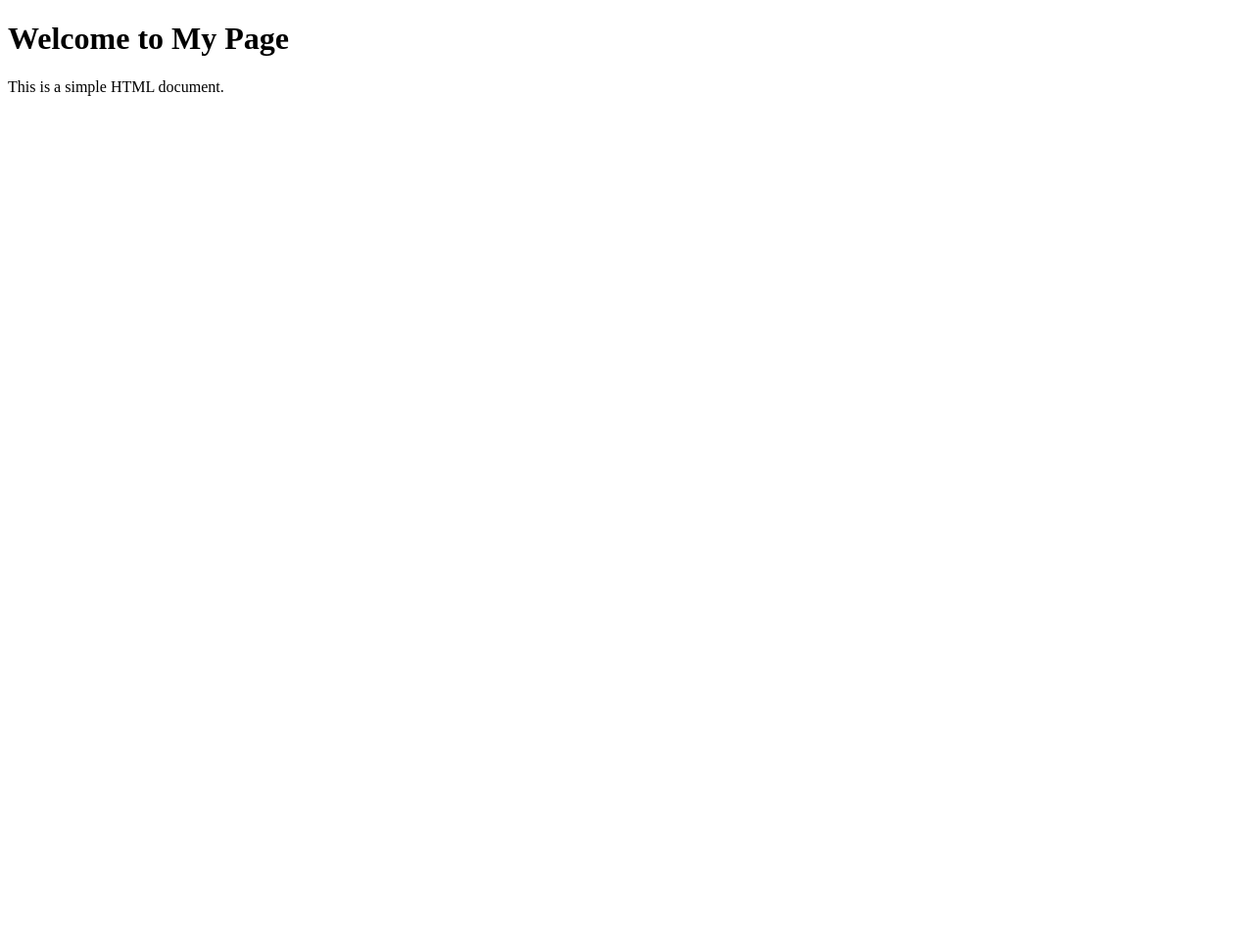
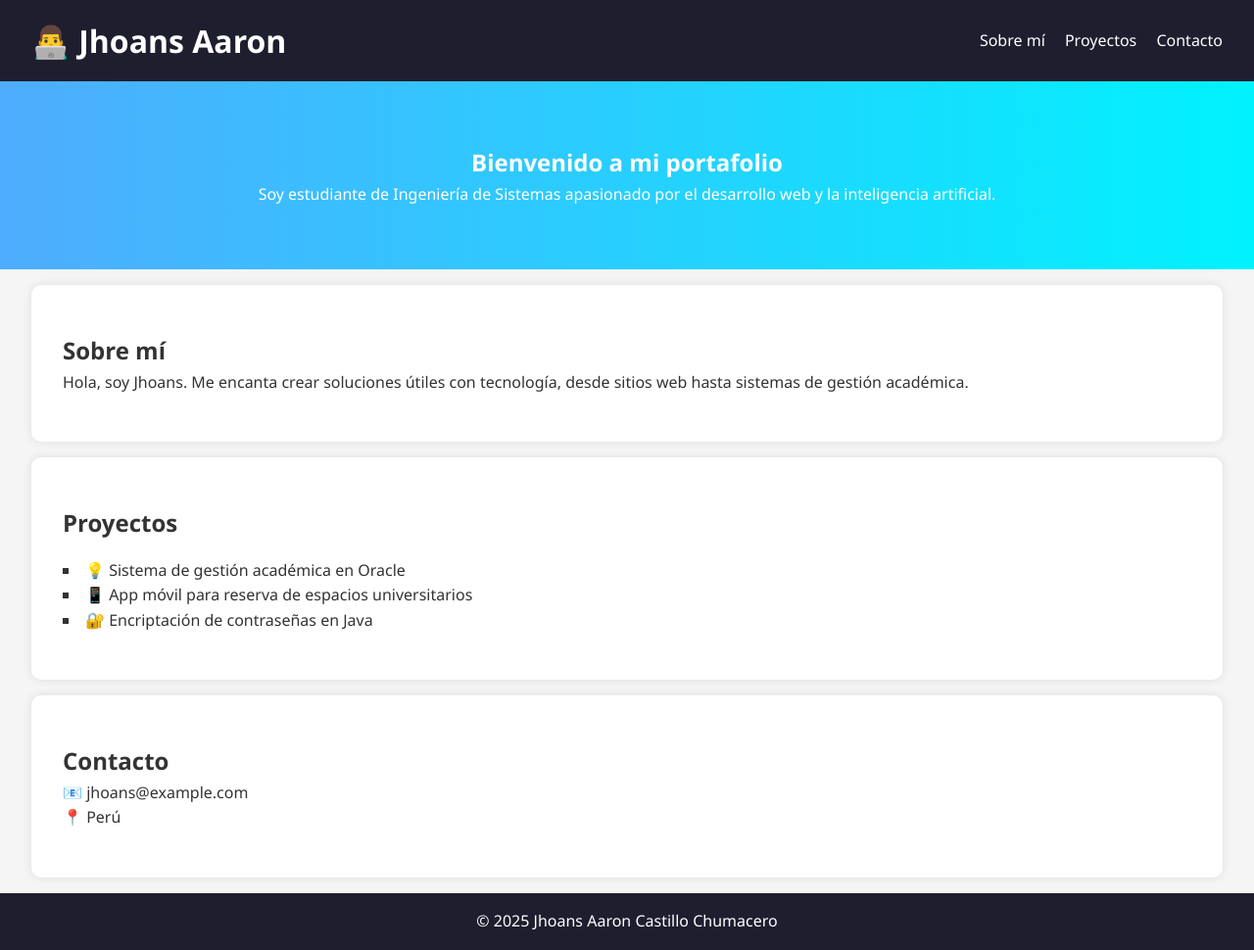
Before and after one commit to Jhoans404/Jhoans404.github.io, a plain HTML site: page index.html in a window 1280 px wide. Shown: the whole page at 98% size. Before the commit the page ends 800 px from the top, so only its background shows below. Drawn offline with Linux system fonts and the light colour scheme.

Commit message:
Update index.html

```diff
--- a/index.html
+++ b/index.html
@@ -1,15 +1,124 @@
 <!DOCTYPE html>
-<html lang="en">
+<html lang="es">
 <head>
-    <meta charset="UTF-8">
-    <meta name="viewport" content="width=device-width, initial-scale=1.0">
-    <title>Document</title>
+  <meta charset="UTF-8" />
+  <meta name="viewport" content="width=device-width, initial-scale=1.0"/>
+  <title>Jhoans - Portafolio</title>
+  <style>
+    * {
+      margin: 0;
+      padding: 0;
+      box-sizing: border-box;
+    }
+
+    body {
+      font-family: 'Segoe UI', sans-serif;
+      line-height: 1.6;
+      background: #f5f5f5;
+      color: #333;
+    }
+
+    header {
+      background: #1e1e2f;
+      color: white;
+      padding: 1rem 2rem;
+      display: flex;
+      justify-content: space-between;
+      align-items: center;
+      flex-wrap: wrap;
+    }
+
+    header nav a {
+      color: white;
+      margin-left: 1rem;
+      text-decoration: none;
+      transition: color 0.3s;
+    }
+
+    header nav a:hover {
+      color: #ffcc00;
+    }
+
+    .hero {
+      padding: 4rem 2rem;
+      background: linear-gradient(to right, #4facfe, #00f2fe);
+      color: white;
+      text-align: center;
+    }
+
+    .seccion {
+      padding: 3rem 2rem;
+      background: white;
+      margin: 1rem 2rem;
+      border-radius: 10px;
+      box-shadow: 0 0 10px rgba(0,0,0,0.1);
+    }
+
+    ul {
+      list-style: square inside;
+      margin-top: 1rem;
+    }
+
+    footer {
+      text-align: center;
+      padding: 1rem;
+      background: #1e1e2f;
+      color: white;
+    }
+
+    @media (max-width: 600px) {
+      header {
+        flex-direction: column;
+        align-items: flex-start;
+      }
+
+      header nav {
+        margin-top: 0.5rem;
+      }
+
+      .seccion {
+        margin: 1rem 1rem;
+      }
+    }
+  </style>
 </head>
 <body>
-    <h1>Welcome to My Page</h1>
-    <p>This is a simple HTML document.</p>
-    <script>
-        console.log("Hello, World!");
-    </script>
+  <header>
+    <h1>👨‍💻 Jhoans Aaron</h1>
+    <nav>
+      <a href="#sobre-mi">Sobre mí</a>
+      <a href="#proyectos">Proyectos</a>
+      <a href="#contacto">Contacto</a>
+    </nav>
+  </header>
+
+  <section class="hero">
+    <h2>Bienvenido a mi portafolio</h2>
+    <p>Soy estudiante de Ingeniería de Sistemas apasionado por el desarrollo web y la inteligencia artificial.</p>
+  </section>
+
+  <section id="sobre-mi" class="seccion">
+    <h2>Sobre mí</h2>
+    <p>Hola, soy Jhoans. Me encanta crear soluciones útiles con tecnología, desde sitios web hasta sistemas de gestión académica.</p>
+  </section>
+
+  <section id="proyectos" class="seccion">
+    <h2>Proyectos</h2>
+    <ul>
+      <li>💡 Sistema de gestión académica en Oracle</li>
+      <li>📱 App móvil para reserva de espacios universitarios</li>
+      <li>🔐 Encriptación de contraseñas en Java</li>
+    </ul>
+  </section>
+
+  <section id="contacto" class="seccion">
+    <h2>Contacto</h2>
+    <p>📧 jhoans@example.com</p>
+    <p>📍 Perú</p>
+  </section>
+
+  <footer>
+    <p>© 2025 Jhoans Aaron Castillo Chumacero</p>
+  </footer>
 </body>
 </html>
```
